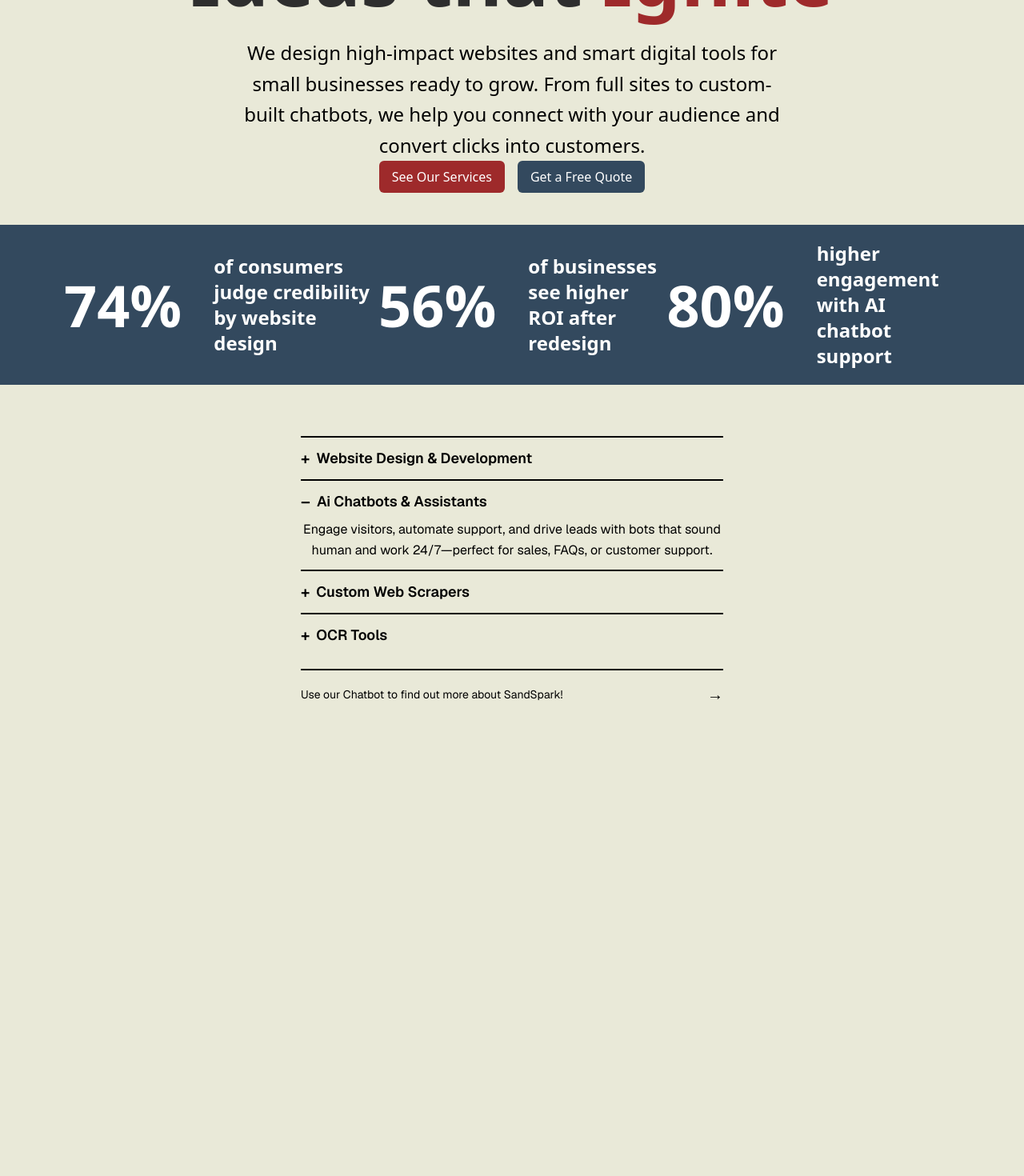
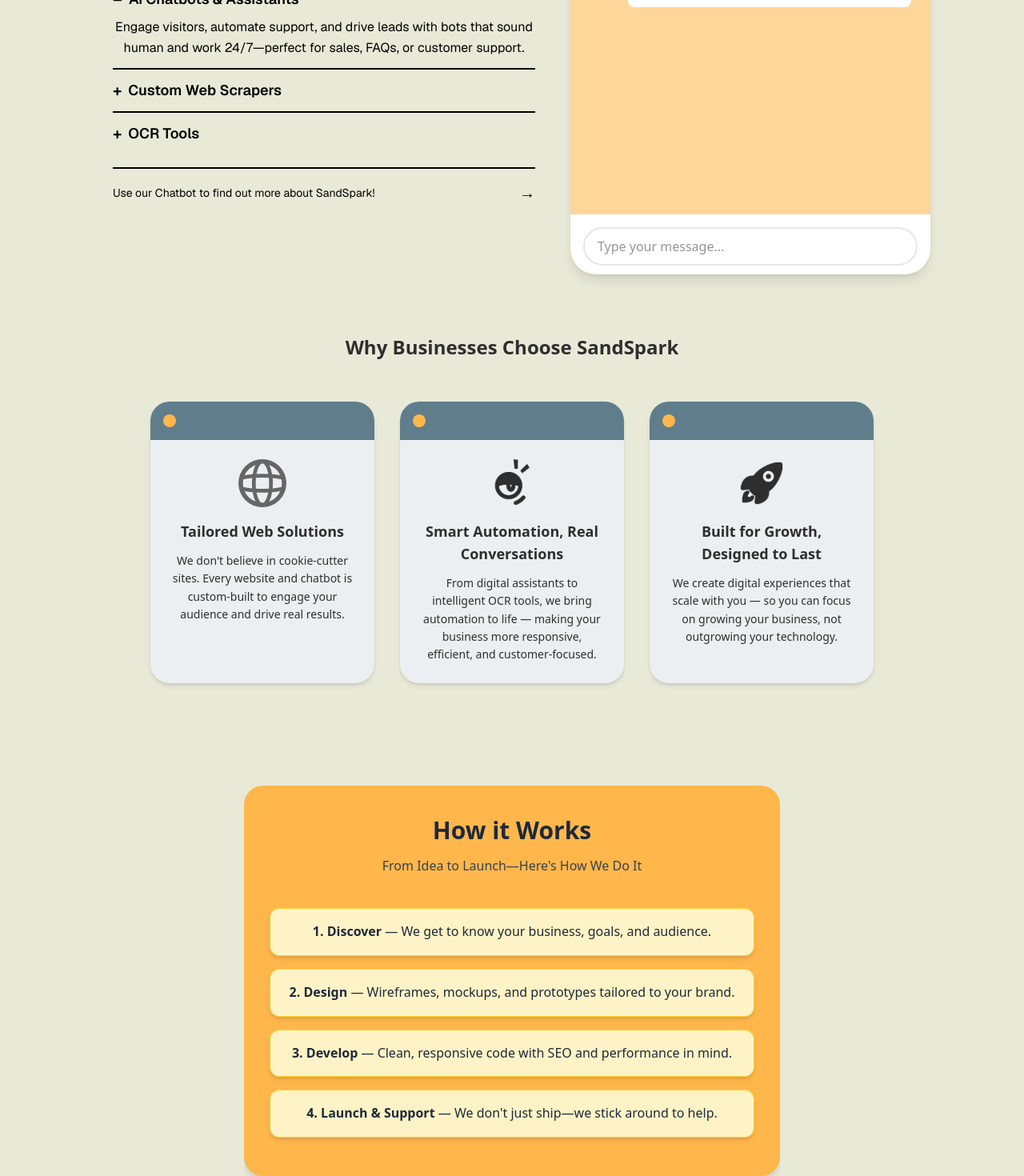
Before and after one commit to mohakh2/sandspark, a Next.js app: page / in a window 1280 px wide. Shown: the part 261-1731 px from the top of the page at 80% size. Before the commit the page ends 1167 px from the top, so only its background shows below. Built offline with nearby package versions, Linux system fonts and the light colour scheme.

Commit message:
feat: add feature showcase and how it works sections to HomeTemplate; update settings for new page

```diff
--- a/src/app/page.tsx
+++ b/src/app/page.tsx
@@ -57,13 +57,63 @@ export default function Home() {
     }
   ];
 
+  const featureData = {
+    title: "Why Businesses Choose SandSpark",
+    features: [
+      {
+        icon: "/globe.svg",
+        title: "Tailored Web Solutions",
+        description: "We don't believe in cookie-cutter sites. Every website and chatbot is custom-built to engage your audience and drive real results."
+      },
+      {
+        icon: "/sparky.svg",
+        title: "Smart Automation, Real Conversations",
+        description: "From digital assistants to intelligent OCR tools, we bring automation to life — making your business more responsive, efficient, and customer-focused."
+      },
+      {
+        icon: "/rocket.svg",
+        title: "Built for Growth, Designed to Last",
+        description: "We create digital experiences that scale with you — so you can focus on growing your business, not outgrowing your technology."
+      }
+    ]
+  };
+
+  const howItWorksData = {
+    title: "How it Works",
+    subtitle: "From Idea to Launch—Here's How We Do It",
+    steps: [
+      {
+        number: 1,
+        title: "Discover",
+        description: "We get to know your business, goals, and audience."
+      },
+      {
+        number: 2,
+        title: "Design",
+        description: "Wireframes, mockups, and prototypes tailored to your brand."
+      },
+      {
+        number: 3,
+        title: "Develop",
+        description: "Clean, responsive code with SEO and performance in mind."
+      },
+      {
+        number: 4,
+        title: "Launch & Support",
+        description: "We don't just ship—we stick around to help."
+      }
+    ]
+  };
+
   return (
     <HomeTemplate
+      featureData={featureData}
       heroData={heroData}
       description={description}
       ctaButtons={ctaButtons}
       stats={stats}
       serviceData={serviceData}
+      howItWorksData={howItWorksData}
     />
   );
 }
--- /dev/null
+++ b/src/components/molecules/ChatBox.tsx
@@ -0,0 +1,34 @@
+'use client'
+
+import sparky from '../../../public/sparky.svg'
+import Image from 'next/image'
+
+export default function ChatBox() {
+  return (
+    <div className="w-[450px] h-[450px] ml-5 mb-2 bg-[#FFB74C] rounded-4xl flex flex-col shadow-lg">
+      <div className="w-full bg-[#FFD699] rounded-t-4xl h-5/6 p-6 flex flex-col justify-end">
+
+        <div className="flex-1 overflow-y-auto">
+          <div className="flex flex-col gap-4">
+            <div className="flex items-center gap-2">
+              <Image src={sparky} alt="chatbot" width={40} height={40} />
+              <div className="bg-white p-3 rounded-lg">
+                <p className="text-sm text-gray-700 text-left">Hey there! I'm Sparky, the chatbot built by Sandspark Digital. Ask me anything about what we do!</p>
+              </div>
+            </div>
+          </div>
+        </div>
+      </div>
+
+      <div className="w-full bg-white rounded-b-4xl h-1/6 p-4">
+        <div className="relative">
+          <input
+            type="text"
+            placeholder="Type your message..."
+            className="w-full h-12 pl-4 pr-4 rounded-full border-2 border-gray-200 focus:border-[#FFB74C] focus:outline-none transition-colors"
+          />
+        </div>
+      </div>
+    </div>
+  );
+}
--- /dev/null
+++ b/src/components/organisms/FeatureShowcase.tsx
@@ -0,0 +1,50 @@
+'use client'
+
+import Image from 'next/image'
+import Heading from '../atoms/Heading'
+
+type FeatureCardProps = {
+  icon: string
+  title: string
+  description: string
+}
+
+function FeatureCard({ icon, title, description }: FeatureCardProps) {
+  return (
+    <div className="w-[280px] bg-[#ECEFF1] rounded-3xl shadow-md overflow-hidden transition-all duration-300 hover:shadow-lg hover:scale-[1.03] hover:-translate-y-1">
+      <div className="h-12 bg-[#607D8B] flex items-center">
+        <div className="w-4 h-4 ml-4 rounded-full bg-[#FFB74C]"></div>
+      </div>
+      <div className="p-6 flex flex-col items-center">
+        <Image src={icon} alt={title} width={60} height={60} className="mb-4" />
+        <h3 className="text-lg font-bold mb-3 text-center">{title}</h3>
+        <p className="text-sm text-center">{description}</p>
+      </div>
+    </div>
+  )
+}
+
+type FeatureShowcaseProps = {
+  title: string
+  features: FeatureCardProps[]
+}
+
+export default function FeatureShowcase({ title, features }: FeatureShowcaseProps) {
+  return (
+    <section className="py-16  w-full">
+      <div className="container mx-auto">
+        <Heading size="md" className="text-center mb-12">{title}</Heading>
+        <div className="flex flex-wrap justify-center gap-8">
+          {features.map((feature, index) => (
+            <FeatureCard
+              key={index}
+              icon={feature.icon}
+              title={feature.title}
+              description={feature.description}
+            />
+          ))}
+        </div>
+      </div>
+    </section>
+  )
+}
--- /dev/null
+++ b/src/components/organisms/HowItWorks.tsx
@@ -0,0 +1,43 @@
+import React from "react";
+import Heading from "../atoms/Heading";
+
+interface Step {
+  number: number;
+  title: string;
+  description: string;
+}
+
+interface HowItWorksProps {
+  title: string;
+  subtitle: string;
+  steps: Step[];
+}
+
+export default function HowItWorks({ title, subtitle, steps }: HowItWorksProps) {
+  return (
+    <div className="relative w-full overflow-hidden">
+      <div className="bg-[#FFB74C] rounded-3xl p-8 pb-12 shadow-lg relative w-full">
+
+        <div className="text-center mb-10">
+          <Heading size="md" className="text-3xl font-bold text-gray-800">
+            {title}
+          </Heading>
+          <p className="text-gray-700 mt-2">{subtitle}</p>
+        </div>
+
+        <div className="space-y-4">
+          {steps.map((step) => (
+            <div
+              key={step.number}
+              className="bg-amber-100 rounded-xl px-6 py-4 shadow-md border border-amber-300"
+            >
+              <p className="text-gray-800">
+                <span className="font-bold">{step.number}. {step.title}</span> — {step.description}
+              </p>
+            </div>
+          ))}
+        </div>
+      </div>
+    </div>
+  );
+}
--- a/src/components/templates/HomeTemplate.tsx
+++ b/src/components/templates/HomeTemplate.tsx
@@ -6,8 +6,10 @@ import ButtonGroup from "../molecules/ButtonGroup";
 import StatsBar from "../organisms/StatsBar";
 import ServiceAccordion from "../organisms/ServiceAccordion";
 import Navbar from "../navbar";
+import FeatureShowcase from "../organisms/FeatureShowcase";
+import HowItWorks from "../organisms/HowItWorks";
 import { useRef } from "react";
-
+import ChatBox from "../molecules/ChatBox";
 type HomeTemplateProps = {
   heroData: {
     firstLine: string
@@ -28,6 +30,23 @@ type HomeTemplateProps = {
     title: string
     content: string
   }[]
+  featureData: {
+    title: string
+    features: {
+      icon: string
+      title: string
+      description: string
+    }[]
+  }
+  howItWorksData: {
+    title: string
+    subtitle: string
+    steps: {
+      number: number
+      title: string
+      description: string
+    }[]
+  }
 }
 
 export default function HomeTemplate({
@@ -35,7 +54,9 @@ export default function HomeTemplate({
   description,
   ctaButtons,
   stats,
-  serviceData
+  serviceData,
+  featureData,
+  howItWorksData
 }: HomeTemplateProps) {
   const servicesRef = useRef<HTMLParagraphElement>(null);
   const chatBoxRef = useRef<{ openChat: () => void }>(null);
@@ -62,10 +83,26 @@ export default function HomeTemplate({
 
       <StatsBar stats={stats} />
 
-      <div className="flex justify-between">
+
+
+      <div className="flex justify-around">
         <ServiceAccordion
           services={serviceData}
           onChatbotClick={openChatBox}
+        />
+        <ChatBox/>
+      </div>
+
+      <FeatureShowcase
+        title={featureData.title}
+        features={featureData.features}
+      />
+
+      <div className="my-16">
+        <HowItWorks
+          title={howItWorksData.title}
+          subtitle={howItWorksData.subtitle}
+          steps={howItWorksData.steps}
         />
       </div>
     </div>
```
Also changed, not shown: public/rocket.svg (added), public/sparky.svg (added).
